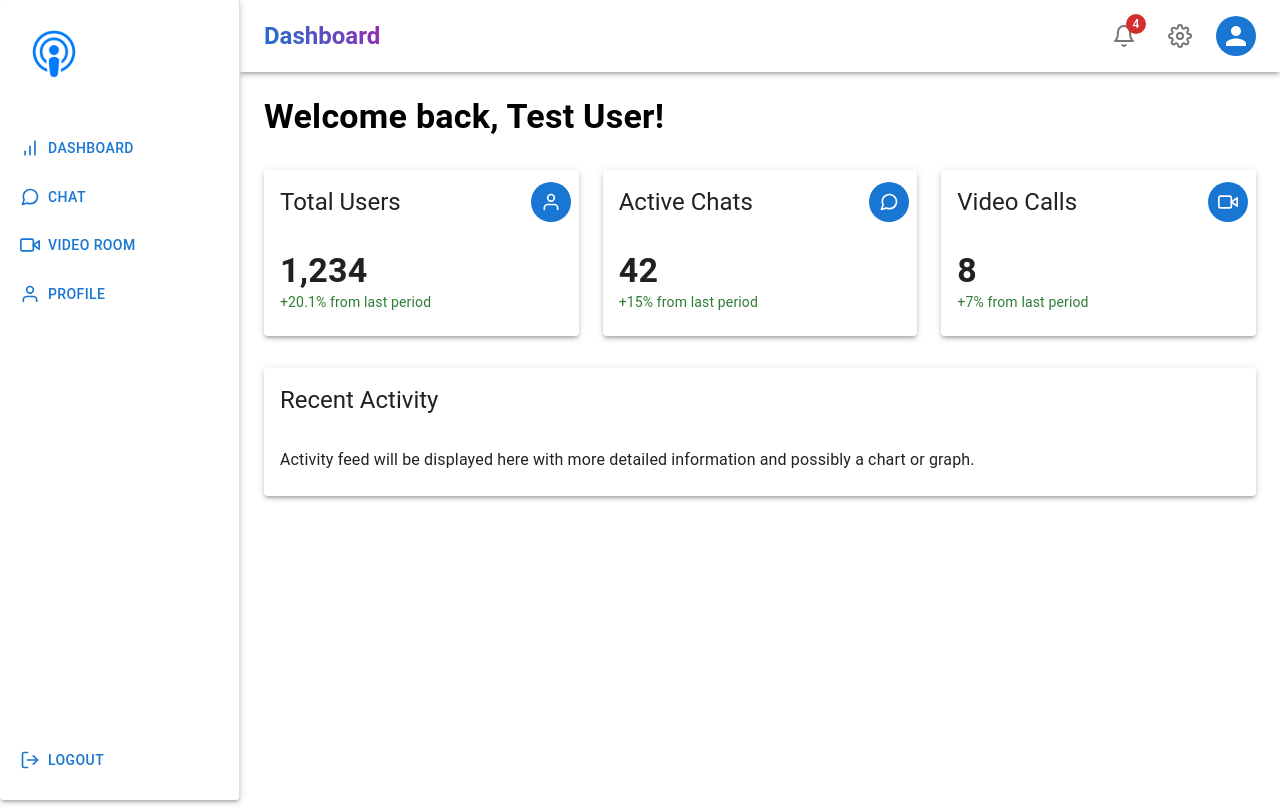
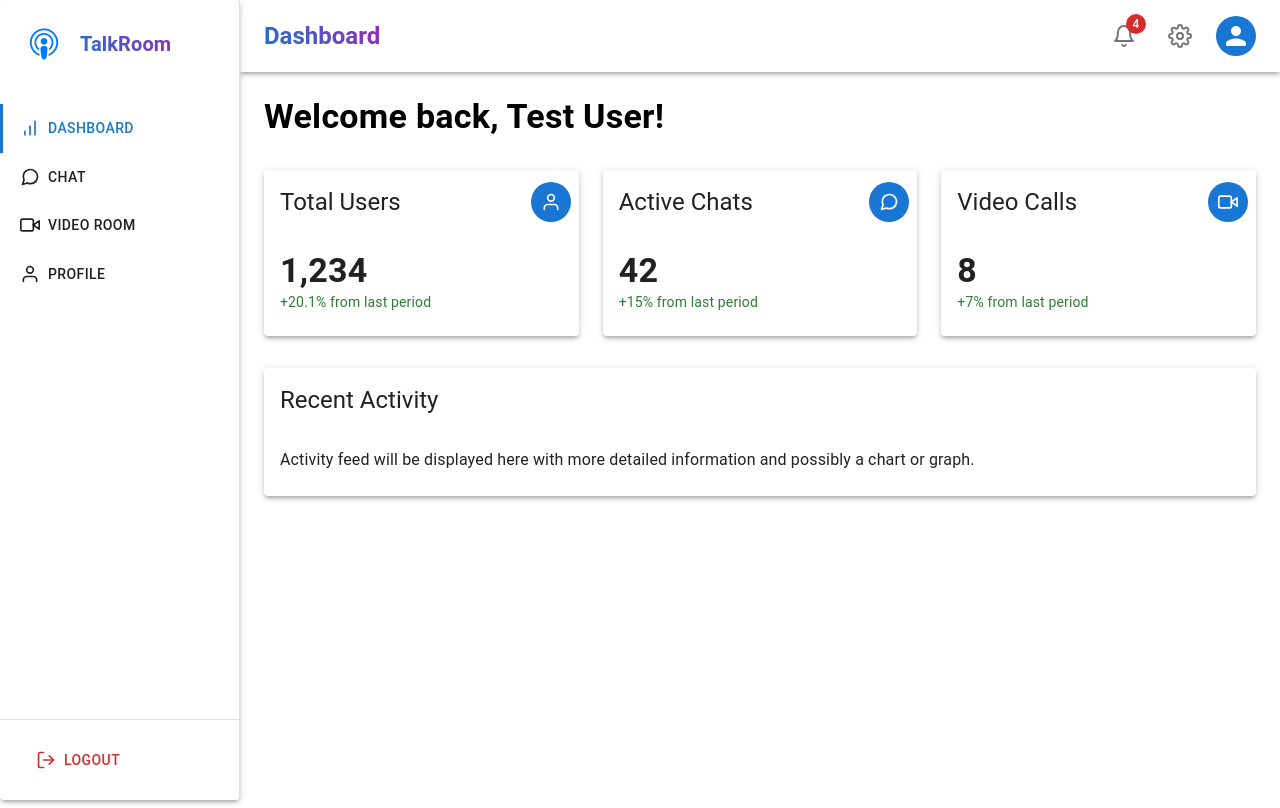
Before and after one commit to mohammadshahidbeigh/talkroom, a React (Vite) app: page /login in a window 1280 px wide. Both pictures are taken after typing "name@example.com", "Sample123" into the empty fields and a click on the button "LOG IN". Built offline with nearby package versions, Linux system fonts and the light colour scheme.

Commit message:
update ChatRoom.tsx and Sidebar.tsx

```diff
--- a/src/components/Layout/Sidebar.tsx
+++ b/src/components/Layout/Sidebar.tsx
@@ -1,6 +1,6 @@
 // client/src/components/Layout/Sidebar.tsx
-import {Link} from "react-router-dom";
-import {Box, Button, Paper} from "@mui/material";
+import {Link, useLocation} from "react-router-dom";
+import {Box, Button, Paper, Typography, useTheme} from "@mui/material";
 import {
   FiBarChart,
   FiMessageCircle,
@@ -13,6 +13,8 @@ import {logout} from "../../store/slices/authSlice";
 
 const Sidebar = () => {
   const dispatch = useDispatch();
+  const theme = useTheme();
+  const location = useLocation();
 
   return (
     <Paper
@@ -27,14 +29,28 @@ const Sidebar = () => {
         flexDirection: "column",
         borderRight: "1px solid",
         borderColor: "divider",
+        bgcolor: "background.paper",
+        transition: "all 0.3s ease",
       }}
     >
-      <Box sx={{p: 3, display: "flex", justifyContent: "flex-start"}}>
+      <Box sx={{p: 3, display: "flex", alignItems: "center", gap: 2}}>
         <img
           src="/public/logo.png"
           alt="App Logo"
-          style={{width: "60px", height: "auto"}}
+          style={{width: "40px", height: "auto"}}
         />
+        <Typography
+          variant="h6"
+          sx={{
+            fontWeight: 600,
+            background: `linear-gradient(45deg, ${theme.palette.primary.main}, ${theme.palette.secondary.main})`,
+            backgroundClip: "text",
+            WebkitBackgroundClip: "text",
+            WebkitTextFillColor: "transparent",
+          }}
+        >
+          TalkRoom
+        </Typography>
       </Box>
       <Box component="nav" sx={{mt: 2, flexGrow: 1}}>
         {[
@@ -56,7 +72,25 @@ const Sidebar = () => {
                 px: 3,
                 py: 1.5,
                 borderRadius: 0,
-                "&:hover": {bgcolor: "action.hover"},
+                position: "relative",
+                color:
+                  location.pathname === item.to ? "primary.main" : "inherit",
+                "&:hover": {
+                  bgcolor: "action.hover",
+                  color: "primary.main",
+                },
+                "&::before": {
+                  content: '""',
+                  position: "absolute",
+                  left: 0,
+                  top: 0,
+                  bottom: 0,
+                  width: "3px",
+                  bgcolor: "primary.main",
+                  opacity: location.pathname === item.to ? 1 : 0,
+                  transition: "opacity 0.2s",
+                },
+                transition: "all 0.2s",
               }}
             >
               {item.label}
@@ -65,17 +99,24 @@ const Sidebar = () => {
         ))}
       </Box>
 
-      <Box sx={{p: 2, mt: "auto"}}>
+      <Box
+        sx={{p: 2, mt: "auto", borderTop: "1px solid", borderColor: "divider"}}
+      >
         <Button
           fullWidth
           startIcon={<FiLogOut />}
           onClick={() => dispatch(logout())}
           sx={{
             justifyContent: "flex-start",
-            px: 1,
+            px: 3,
             py: 1.5,
-            borderRadius: 0,
-            "&:hover": {bgcolor: "action.hover"},
+            borderRadius: 1,
+            color: "error.main",
+            "&:hover": {
+              bgcolor: "error.light",
+              color: "error.dark",
+            },
+            transition: "all 0.2s",
           }}
         >
           Logout
```
Also changed, not shown: src/components/Chat/ChatRoom.tsx (+148 -29 lines).
